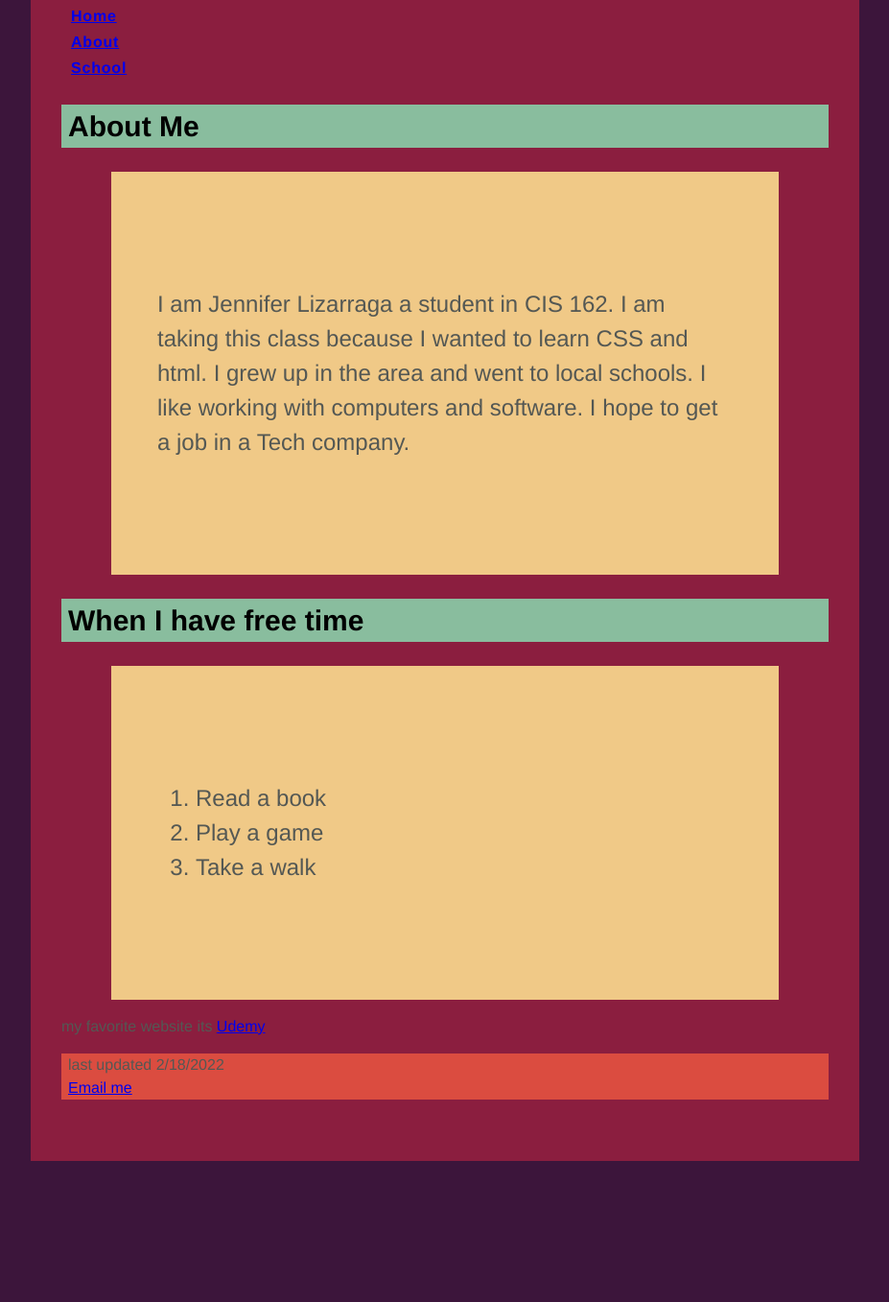
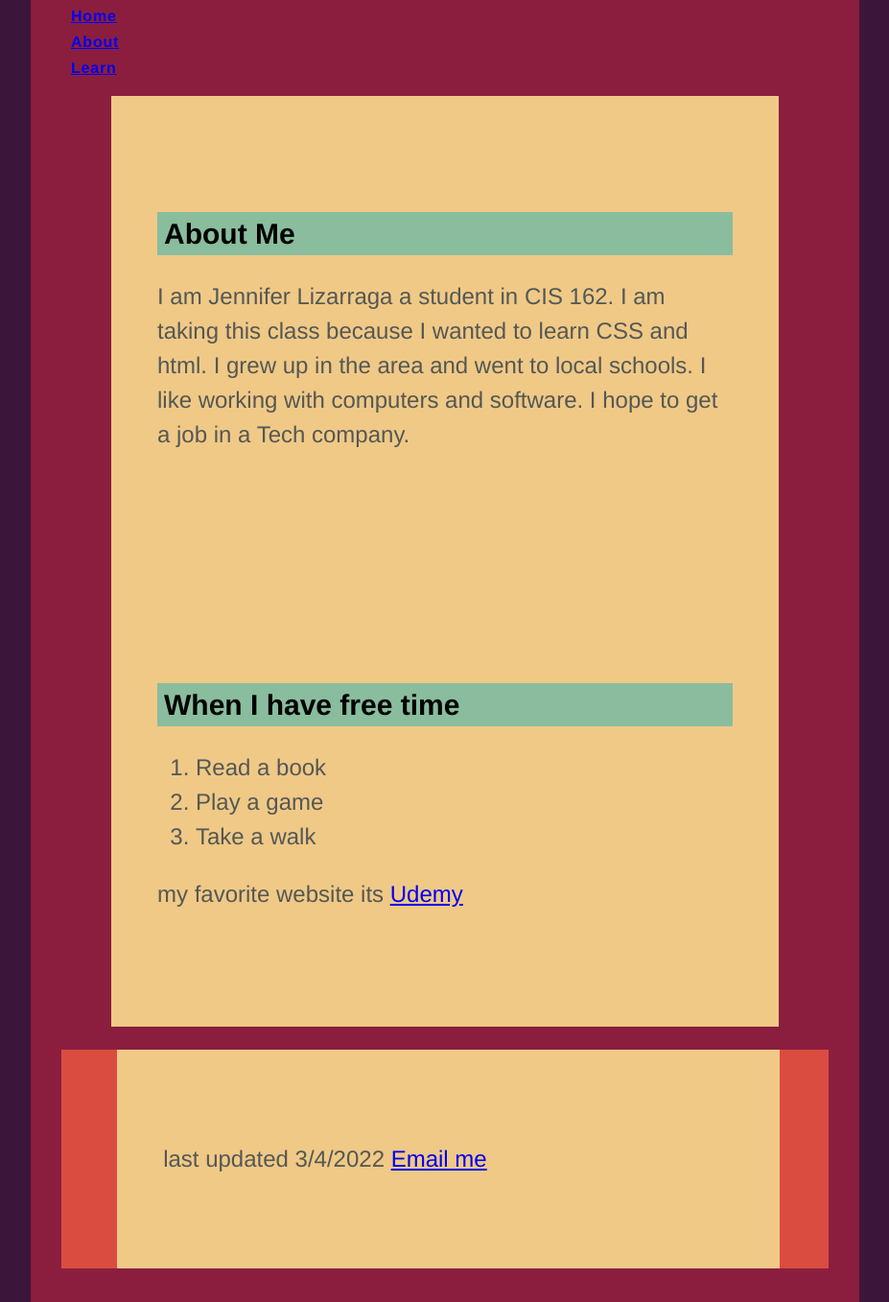
Before and after one commit to Jenlizarraga/cis162, a plain HTML site: page index.html in a window 1280 px wide. Shown: the part 143-1500 px from the top of the page at 96% size, without its empty margins (176-1103 px from the left). Before the commit the page ends 1353 px from the top, so only its background shows below. Drawn offline with Linux system fonts and the light colour scheme.

Commit message:
Update index.html

```diff
--- a/index.html
+++ b/index.html
@@ -1,50 +1,62 @@
 <!--
 Project 1-1
 Author :Jennifer Lizarraga
-Date: 2-11-2022
+Date:3-4-2022
 -->
 <!DocType html>
 <html lang="en">
 <head>
 <meta charset="utf-8">
+
+
+<title>Jennifer Lizarraga</title>
 <link rel="stylesheet" href="main.css">
-    <title>Jennifer Lizarraga</title>
-
-</head>
+    </head>
 <body>
 
-    <header><h1>Jennifer Lizarraga</h1> </header>
+
+
+    <header><h1 id="myHeader">
+        Jennifer Lizarraga</h1> </header>
 
 
     <nav>
-    <ul> <!--<ul style="list-style-type:none;">   -->
+    <ul id="mainMenu">
     <li><a href="index.html">Home</a></li>
     <li><a href="about.html">About</a></li>
-    <li><a href="#">School</a></li>
+    <li><a href="learn.html">Learn</a></li>
     </ul>
     </nav>
+ <section id="leftColumn">
 
-    <header><h2>About Me</h2></header>
-<section>
-    <p>I am Jennifer Lizarraga a student in CIS 162. I am taking this class because I wanted to learn CSS and html. I grew up in the area and went to local schools.
+    <header><h2 id="myHeader2>">About Me</h2></header>
+
+<p>I am Jennifer Lizarraga a student in CIS 162. I am taking this class because I wanted to learn CSS and html. I grew up in the area and went to local schools.
 I like working with computers and software. I hope to get a job in a Tech company. </p>
 </section>
 
 
-    <header><h2>When I have free time</h2></header>
-<section>
-    <ol>
+
+ <section id="rightColumn">
+    <header><h2 id="myHeader2">When I have free time</h2></header>
+
+<ol>
 <li>Read a book</li>
 <li>Play a game</li>
 <li>Take a walk</li>
 </ol>
-    </section>
 
 
 <p>my favorite website its <a href="https://www.udemy.com/">Udemy</a> </p>
+</section>
 
+    <br>
 
-<footer>last updated 2/18/2022 <br> <a href="mailto:jennifer@gmai.com">Email me</a> </footer>
+<footer>
+    <section id="info">
+    last updated 3/4/2022 <a href="mailto:jennifer@gmai.com">Email me</a>
+    </section>
+        </footer>
 
 </body>
  </html>
```
